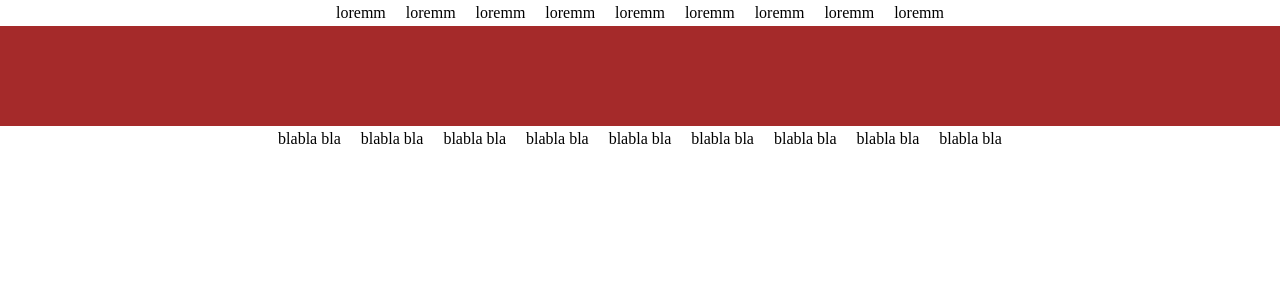
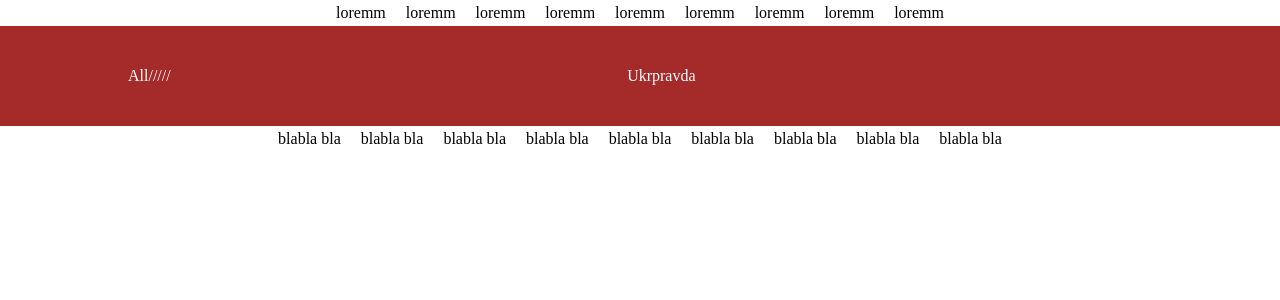
Before and after one commit to Zuwwie/okten_2020, a PHP site: page / in a window 1280 px wide. Shown: the top 300 px of the page. Run offline with PHP 8.4, Linux system fonts and the light colour scheme.

Commit message:
some_fix

```diff
--- a/Home-work/Home_4.1/index.html
+++ b/Home-work/Home_4.1/index.html
@@ -20,7 +20,9 @@
         <div class="li">loremm</div>
     </nav>
     <div class="header">
-
+        <div class="menu">All/////</div>
+        <div class="logo">Ukrpravda</div>
+        <div class="login"></div>
     </div>
     <div class="nav_main">
         <div class="li_main">blabla bla</div>
--- a/Home-work/Home_4.1/style.css
+++ b/Home-work/Home_4.1/style.css
@@ -16,6 +16,11 @@
     height: 100px;
     width: 100%;
     background-color: brown;
+    padding: 0 10%;
+    color: white;
+    display: flex;
+    justify-content: space-between;
+   align-items: center;
 }
 .nav_main {
     display: flex;
```
